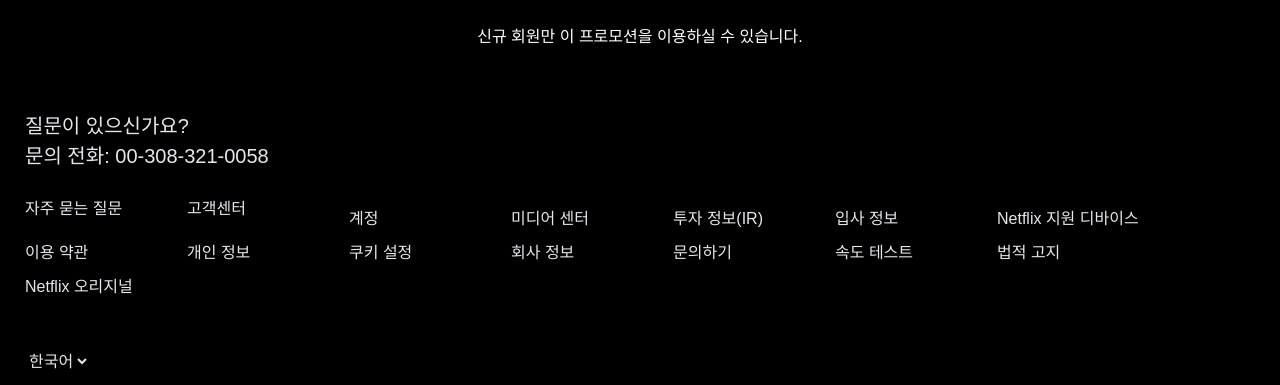
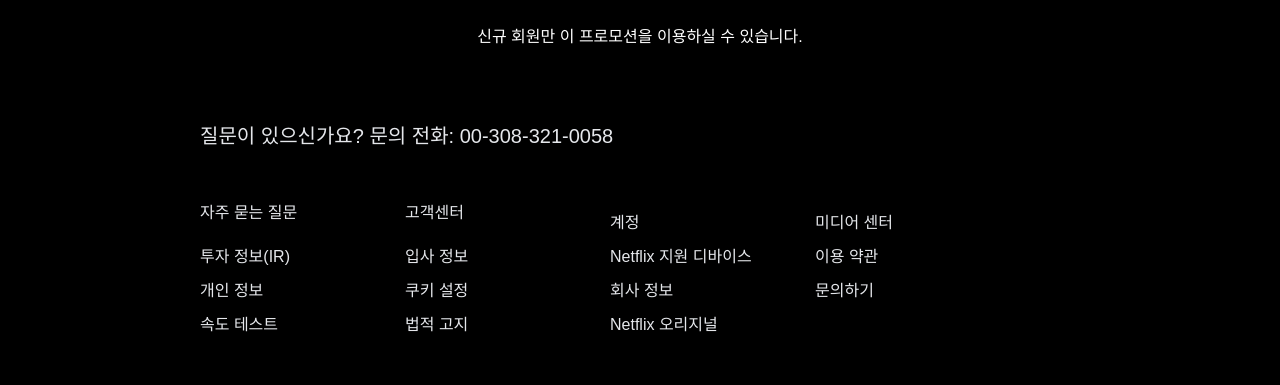
Before and after one commit to likelionTailwind/munpark-netflex-project, a website: page src/index.html in a window 1280 px wide. Shown: the part 559-944 px from the top of the page. Drawn offline with nearby package versions, Linux system fonts and the light colour scheme; a web font is replaced by a local one.

Commit message:
Feat: (web) footer 마크업

```diff
--- a/src/index.html
+++ b/src/index.html
@@ -37,24 +37,25 @@
       <p class="mt-[24px] text-headerInfo4 md:mt-[28px] md:text-web-headerInfo3">신규 회원만 이 프로모션을 이용하실 수 있습니다.</p>
     </div>
   </header>
-  <footer class="py-[40px] px-[25px] text-gray-200">
-    <p class="text-footerInfo1">질문이 있으신가요?<br/>문의 전화: 00-308-321-0058</p>
-    <ul class="mt-[26px] flex flex-row flex-wrap font-normal">
-      <li class="w-[162px]"><a href="#">자주 묻는 질문</a></li>
-      <li class="w-[162px]"><a href="#">고객센터</a></li>
-      <li class="w-[162px] mt-[10px]"><a href="#">계정</a></li>
-      <li class="w-[162px] mt-[10px]"><a href="#">미디어 센터</a></li>
-      <li class="w-[162px] mt-[10px]"><a href="#">투자 정보(IR)</a></li>
-      <li class="w-[162px] mt-[10px]"><a href="#">입사 정보</a></li>
-      <li class="w-[162px] mt-[10px]"><a href="#">Netflix 지원 디바이스</a></li>
-      <li class="w-[162px] mt-[10px]"><a href="#">이용 약관</a></li>
-      <li class="w-[162px] mt-[10px]"><a href="#">개인 정보</a></li>
-      <li class="w-[162px] mt-[10px]"><a href="#">쿠키 설정</a></li>
-      <li class="w-[162px] mt-[10px]"><a href="#">회사 정보</a></li>
-      <li class="w-[162px] mt-[10px]"><a href="#">문의하기</a></li>
-      <li class="w-[162px] mt-[10px]"><a href="#">속도 테스트</a></li>
-      <li class="w-[162px] mt-[10px]"><a href="#">법적 고지</a></li>
-      <li class="w-[162px] mt-[10px]"><a href="#">Netflix 오리지널</a></li>
+  <footer class="py-[40px] px-[25px] text-gray-200 md:py-[50px] md:px-[200px]">
+    <p class="text-footerInfo1 md:hidden">질문이 있으신가요?<br/>문의 전화: 00-308-321-0058</p>
+    <p class="md:text-footerInfo1">질문이 있으신가요? 문의 전화: 00-308-321-0058</p>
+    <ul class="mt-[26px] flex flex-row flex-wrap font-normal md:mt-[50px]">
+      <li class="w-[162px] md:w-[205px]"><a href="#">자주 묻는 질문</a></li>
+      <li class="w-[162px] md:w-[205px]"><a href="#">고객센터</a></li>
+      <li class="w-[162px] mt-[10px] md:w-[205px]"><a href="#">계정</a></li>
+      <li class="w-[162px] mt-[10px] md:w-[205px]"><a href="#">미디어 센터</a></li>
+      <li class="w-[162px] mt-[10px] md:w-[205px]"><a href="#">투자 정보(IR)</a></li>
+      <li class="w-[162px] mt-[10px] md:w-[205px]"><a href="#">입사 정보</a></li>
+      <li class="w-[162px] mt-[10px] md:w-[205px]"><a href="#">Netflix 지원 디바이스</a></li>
+      <li class="w-[162px] mt-[10px] md:w-[205px]"><a href="#">이용 약관</a></li>
+      <li class="w-[162px] mt-[10px] md:w-[205px]"><a href="#">개인 정보</a></li>
+      <li class="w-[162px] mt-[10px] md:w-[205px]"><a href="#">쿠키 설정</a></li>
+      <li class="w-[162px] mt-[10px] md:w-[205px]"><a href="#">회사 정보</a></li>
+      <li class="w-[162px] mt-[10px] md:w-[205px]"><a href="#">문의하기</a></li>
+      <li class="w-[162px] mt-[10px] md:w-[205px]"><a href="#">속도 테스트</a></li>
+      <li class="w-[162px] mt-[10px] md:w-[205px]"><a href="#">법적 고지</a></li>
+      <li class="w-[162px] mt-[10px] md:w-[205px]"><a href="#">Netflix 오리지널</a></li>
     </ul>
     <div class="mt-[51px]">
       <select class="border-[#757575] bg-black font-normal">
```
Also changed, not shown: src/css/style.css.
